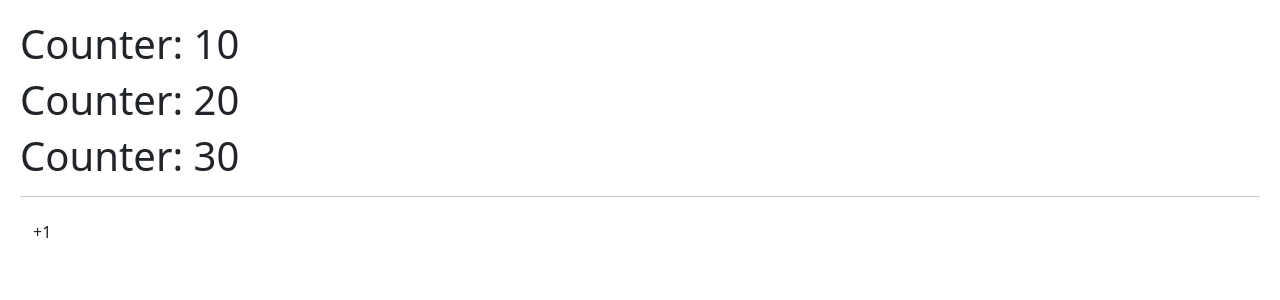
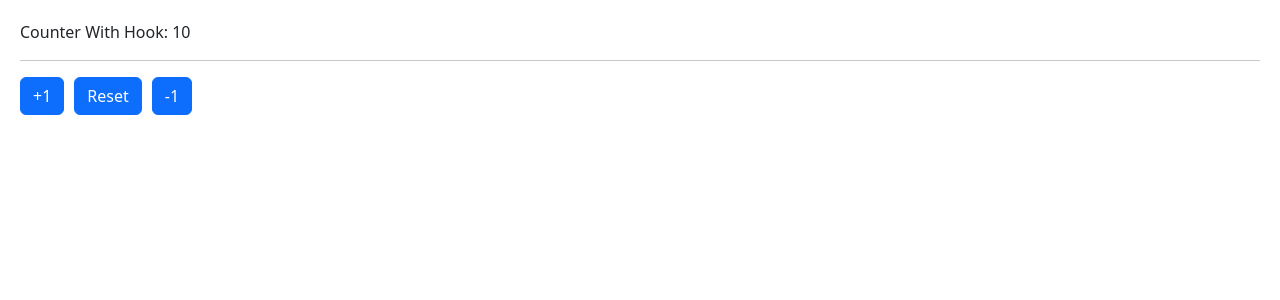
Before and after one commit to Dnmlss/Hooks-App, a React (Vite) app: page / in a window 1280 px wide. Shown: the top 300 px of the page. Built offline with nearby package versions, Linux system fonts and the light colour scheme.

Commit message:
CounterWithCustomHooks & useCounter

```diff
--- /dev/null
+++ b/src/01-useState/CounterWithCustomHook.jsx
@@ -0,0 +1,21 @@
+import { useCounter } from '../hooks/useCounter';
+
+export const CounterWithCustomHooks = () => {
+	const { counter, increment, decrement, reset } = useCounter();
+
+	return (
+		<>
+			<div>Counter With Hook: {counter}</div>
+			<hr />
+			<button className='btn btn-primary' onClick={() => increment(5)}>
+				+1
+			</button>
+			<button className='btn btn-primary' onClick={reset}>
+				Reset
+			</button>
+			<button className='btn btn-primary' onClick={() => decrement(5)}>
+				-1
+			</button>
+		</>
+	);
+};
--- /dev/null
+++ b/src/hooks/useCounter.js
@@ -0,0 +1,25 @@
+import { useState } from 'react';
+
+export const useCounter = (initialValue = 10) => {
+	const [counter, setCounter] = useState(initialValue);
+
+	const increment = (value = 1) => {
+		setCounter(counter + value);
+	};
+
+	const decrement = (value = 1) => {
+		if (counter <= 0) return;
+		setCounter(counter - value);
+	};
+
+	const reset = () => {
+		setCounter(initialValue);
+	};
+
+	return {
+		counter,
+		increment,
+		decrement,
+		reset,
+	};
+};
--- a/src/main.jsx
+++ b/src/main.jsx
@@ -1,12 +1,13 @@
 import React from 'react';
 import ReactDOM from 'react-dom/client';
 // import { HooksApp } from './HooksApp';
-import { CounterApp } from './01-useState/CounterApp';
+// import { CounterApp } from './01-useState/CounterApp';
+import { CounterWithCustomHooks } from './01-useState/CounterWithCustomHook';
 
 import './index.css';
 
 ReactDOM.createRoot(document.getElementById('root')).render(
 	<React.StrictMode>
-		<CounterApp />
+		<CounterWithCustomHooks />
 	</React.StrictMode>
 );
```
